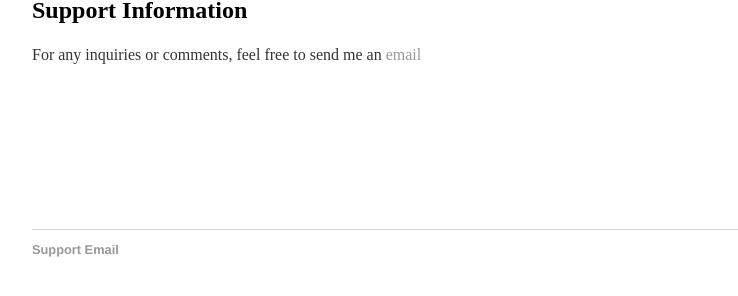
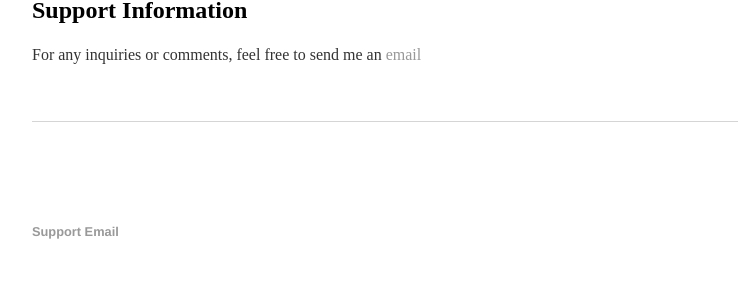
Before and after one commit to Wattholm/Wattholm.github.io, a Jekyll site: the page built from index.md, in a window 1280 px wide. Shown: the part 267-563 px from the top of the page, without its empty margins (160-898 px from the left). Built offline with Jekyll 4.4.1, drawn with Linux system fonts in a browser that asks for light colours.

Commit message:
Update default.html

```diff
--- a/_layouts/default.html
+++ b/_layouts/default.html
@@ -20,11 +20,11 @@
 
 			</div><!-- /.container -->
 
-			<br/><br/>
-			<br/><br/>
-			<br/><br/>
+			<footer>
+				<br/><br/>
+				<br/><br/>
+				<br/><br/>
 
-			<footer>
 	    		<ul>
 	        		<li><a href="mailto:wattholm@outlook.com">Support Email</a></li>
 				</ul>
```
